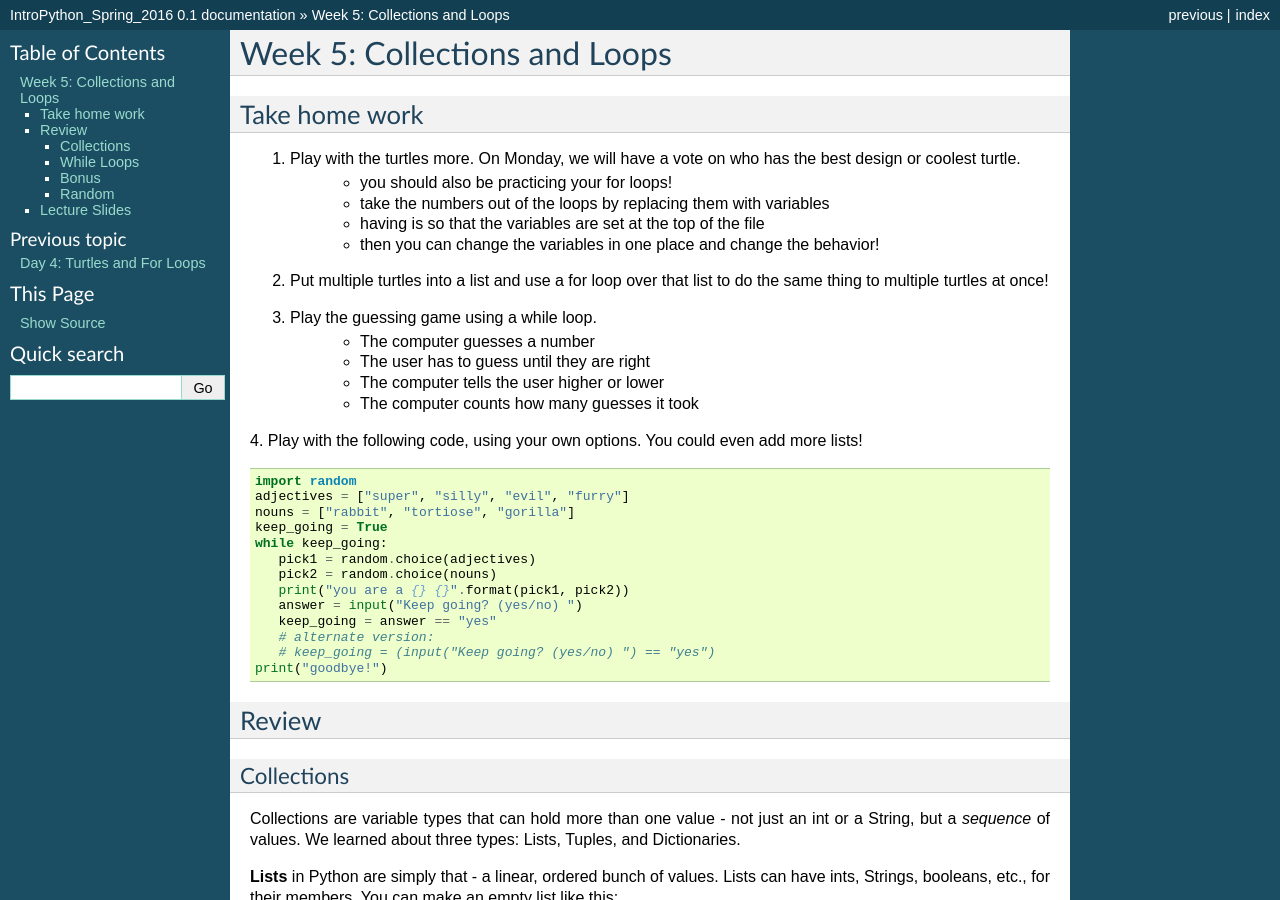
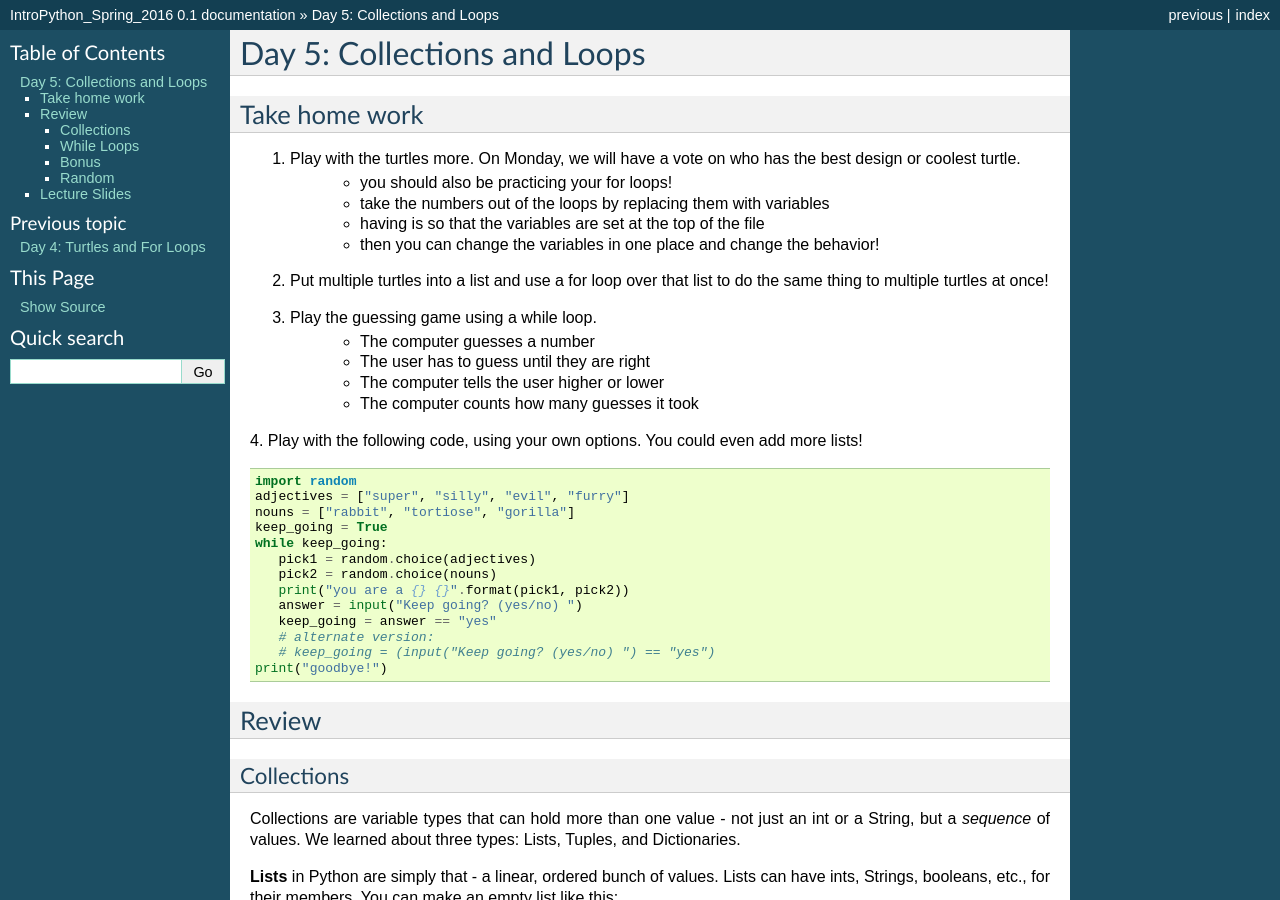
Before and after one commit to Heroes-Academy/Intro-to-Python-Summer-2016, a Sphinx documentation site: the page built from docs/source/day5.rst, in a window 1280 px wide and 900 px high. Built offline with Sphinx 7.4.7, drawn with Linux system fonts in a browser that asks for light colours; some of the changed text lies outside the part shown.

Commit message:
fixing some naming

```diff
--- a/docs/source/day3.rst
+++ b/docs/source/day3.rst
@@ -1,4 +1,4 @@
-Week 3: Booleans, If-Elif-Else, For
+Day 3: Booleans, If-Elif-Else, For
 ===================================
 
 Summary
--- a/docs/source/day5.rst
+++ b/docs/source/day5.rst
@@ -1,4 +1,4 @@
-Week 5: Collections and Loops
+Day 5: Collections and Loops
 =============================
 
 Take home work
```
